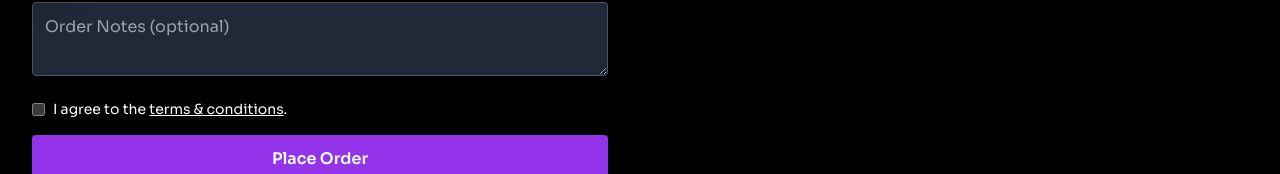
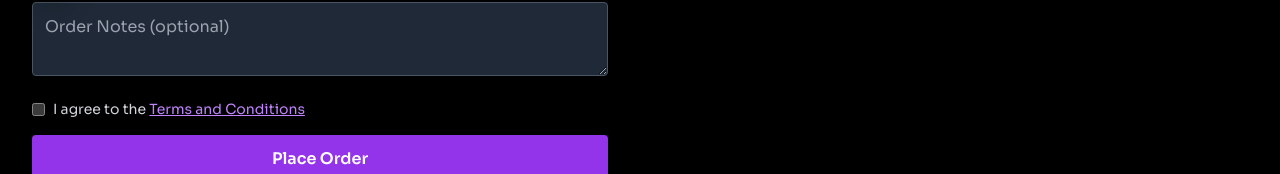
Before and after one commit to adwaiithaaa/fashion-website, a React (Vite) app: page /checkout in a window 1280 px wide. Shown: the part 778-952 px from the top of the page. Built offline with nearby package versions, Linux system fonts and the light colour scheme.

Commit message:
Order Confirmation page done

```diff
--- a/src/context/CartContext.jsx
+++ b/src/context/CartContext.jsx
@@ -23,10 +23,13 @@ export const CartProvider = ({ children }) => {
 
     const addToCart = (product) => {
         setCart(prevCart => {
-            const existingItem = prevCart.find(item => item.uniqueId === product.uniqueId);
+            const existingItem = prevCart.find(item =>
+                item.id === product.id && item.selectedSize === product.selectedSize
+            );
+
             if (existingItem) {
                 return prevCart.map(item =>
-                    item.uniqueId === product.uniqueId
+                    item.id === product.id && item.selectedSize === product.selectedSize
                         ? { ...item, quantity: item.quantity + 1 }
                         : item
                 );
@@ -37,7 +40,9 @@ export const CartProvider = ({ children }) => {
     };
 
     const removeFromCart = (productId, selectedSize) => {
-        setCart(prevCart => prevCart.filter(item => !(item.id === productId && item.selectedSize === selectedSize)));
+        setCart(prevCart =>
+            prevCart.filter(item => !(item.id === productId && item.selectedSize === selectedSize))
+        );
     };
 
     const updateQuantity = (productId, selectedSize, newQuantity) => {
@@ -52,6 +57,10 @@ export const CartProvider = ({ children }) => {
                 )
             );
         }
+    };
+
+    const clearCart = () => {
+        setCart([]);
     };
 
     const cartCount = cart.reduce((total, item) => total + item.quantity, 0);
@@ -70,6 +79,7 @@ export const CartProvider = ({ children }) => {
                 addToCart,
                 removeFromCart,
                 updateQuantity,
+                clearCart,
                 cartCount,
                 cartTotal,
             }}
--- a/src/pages/CheckoutPage.jsx
+++ b/src/pages/CheckoutPage.jsx
@@ -7,7 +7,6 @@ const CheckoutPage = () => {
     const { cartWithItemTotals, cartTotal, clearCart } = useCart();
     const navigate = useNavigate();
 
-    // Mock user points
     const [userPoints] = useState(5000);
     const discount = cartTotal > 2000 ? cartTotal * 0.1 : 0;
     const deliveryCharge = cartTotal > 1000 ? 0 : 50;
@@ -25,6 +24,8 @@ const CheckoutPage = () => {
         agree: false,
     });
 
+    const [showTerms, setShowTerms] = useState(false);
+
     const handleChange = (e) => {
         const { name, value, type, checked } = e.target;
         setForm((prev) => ({
@@ -35,24 +36,17 @@ const CheckoutPage = () => {
 
     const handleOrder = (e) => {
         e.preventDefault();
-        console.log("✅ Place Order button clicked");
-
         if (!form.agree) {
             alert('Please agree to the terms before placing order.');
             return;
         }
-
         if (!hasEnoughPoints) {
             alert('You do not have enough points to place this order.');
             return;
         }
-
         clearCart();
         navigate('/order-confirmation');
     };
-
-
-
 
     const deliveryDate = new Date();
     deliveryDate.setDate(deliveryDate.getDate() + 5);
@@ -64,7 +58,6 @@ const CheckoutPage = () => {
 
     return (
         <div className="min-h-screen bg-black text-white p-8">
-            {/* Back Link */}
             <div className="mb-6">
                 <Link to="/" className="inline-flex items-center text-purple-400 hover:text-purple-200">
                     <FaArrowLeft className="mr-2" />
@@ -74,7 +67,6 @@ const CheckoutPage = () => {
 
             <h2 className="text-3xl font-bold mb-6">Checkout</h2>
 
-            {/* Points Summary */}
             <div className="bg-gray-900 p-4 mb-6 rounded-lg">
                 <h3 className="text-lg font-semibold mb-2 text-purple-300">Points Summary</h3>
                 <div className="space-y-1 text-sm">
@@ -92,7 +84,6 @@ const CheckoutPage = () => {
                 </div>
             </div>
 
-            {/* Order Summary */}
             <div className="bg-gray-900 p-6 rounded-lg shadow-lg mb-8">
                 <h3 className="text-xl font-semibold mb-4">Your Items</h3>
                 {cartWithItemTotals.length === 0 ? (
@@ -122,7 +113,6 @@ const CheckoutPage = () => {
                             </div>
                         ))}
 
-                        {/* Cost Breakdown */}
                         <div className="mt-4 text-sm space-y-2">
                             <div className="flex justify-between">
                                 <span>Subtotal:</span>
@@ -149,10 +139,7 @@ const CheckoutPage = () => {
                 )}
             </div>
 
-            {/* Shipping Form */}
             <form onSubmit={handleOrder} className="space-y-4 max-w-xl">
-
-
                 <input
                     name="name"
                     type="text"
@@ -190,7 +177,6 @@ const CheckoutPage = () => {
                     className="w-full p-3 rounded bg-gray-800 border border-gray-600"
                 />
 
-                {/* Payment Method */}
                 <select
                     name="paymentMethod"
                     value={form.paymentMethod}
@@ -202,7 +188,6 @@ const CheckoutPage = () => {
                     <option value="COD">Cash on Delivery</option>
                 </select>
 
-                {/* Notes */}
                 <textarea
                     name="notes"
                     placeholder="Order Notes (optional)"
@@ -211,21 +196,41 @@ const CheckoutPage = () => {
                     className="w-full p-3 rounded bg-gray-800 border border-gray-600"
                 />
 
-                {/* Terms */}
-                <div className="flex items-center gap-2">
+                {/* Terms and Conditions */}
+                <div className="flex flex-col gap-2 mt-4">
+                    <div className="flex items-start gap-2">
                         <input
                             type="checkbox"
                             name="agree"
                             checked={form.agree}
                             onChange={handleChange}
-                        className="accent-purple-600"
+                            className="accent-purple-600 mt-1"
                         />
-                    <label htmlFor="agree" className="text-sm">
-                        I agree to the <span className="underline">terms & conditions</span>.
+                        <label htmlFor="agree" className="text-sm text-gray-300">
+                            I agree to the{" "}
+                            <button
+                                type="button"
+                                onClick={() => setShowTerms(!showTerms)}
+                                className="underline text-purple-400 hover:text-purple-300"
+                            >
+                                Terms and Conditions
+                            </button>
                         </label>
                     </div>
 
-                {/* Submit */}
+                    {showTerms && (
+                        <div className="ml-6 mt-2 bg-gray-800 p-3 rounded text-xs text-gray-400">
+                            <ul className="list-disc pl-4 space-y-1">
+                                <li>All orders are final and non-refundable once confirmed.</li>
+                                <li>Delivery times are estimates and may vary due to logistics.</li>
+                                <li>Products are subject to availability and may be limited.</li>
+                                <li>We are not liable for delays caused by third-party services.</li>
+                                <li>Misuse of the platform may lead to order cancellation.</li>
+                            </ul>
+                        </div>
+                    )}
+                </div>
+
                 <button
                     type="submit"
                     disabled={!hasEnoughPoints}
@@ -236,7 +241,6 @@ const CheckoutPage = () => {
                 >
                     Place Order
                 </button>
-
             </form>
         </div>
     );
--- a/src/pages/OrderConfirmationPage.jsx
+++ b/src/pages/OrderConfirmationPage.jsx
@@ -8,7 +8,7 @@ const OrderConfirmationPage = () => {
             <FaCheckCircle className="text-green-400 text-6xl mb-4" />
             <h1 className="text-3xl font-bold text-purple-300 mb-2">Order Confirmed!</h1>
             <p className="text-gray-400 text-center max-w-md mb-6">
-                Thank you for your purchase. Your order has been placed successfully. You will receive an email with the details shortly.
+                Thank you for your purchase. Your order has been placed successfully.
             </p>
             <Link to="/" className="inline-flex items-center bg-purple-600 px-6 py-3 rounded hover:bg-purple-700 text-white">
                 <FaHome className="mr-2" />
--- a/src/pages/ProductDetailPage.jsx
+++ b/src/pages/ProductDetailPage.jsx
@@ -22,9 +22,11 @@ const ProductDetailPage = () => {
         }
 
         const productWithSize = {
-            ...product,
-            selectedSize,
-            uniqueId: `${product.id}-${selectedSize}`,
+            id: product.id,
+            title: product.title,
+            price: product.price,
+            image: product.image,
+            selectedSize: selectedSize,
         };
 
         addToCart(productWithSize);
```
Lines whose indentation alone changed are shown as unchanged.
